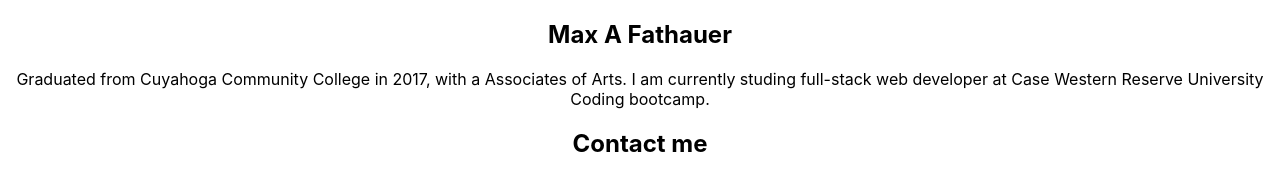
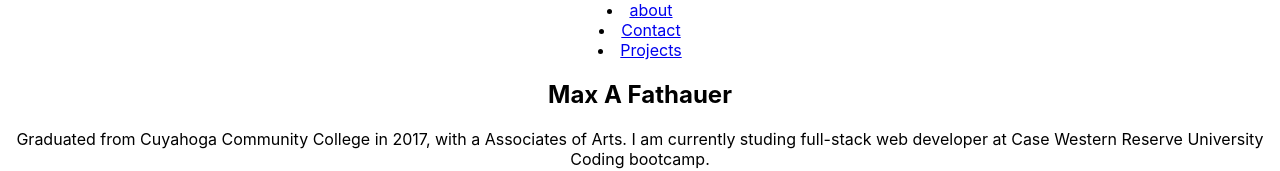
Before and after one commit to MaxAFath/spudy, a React (Create React App) app: page / in a window 1280 px wide. Shown: the top 171 px of the page. Built offline with nearby package versions, Linux system fonts and the light colour scheme.

Commit message:
added to nav section

```diff
--- a/src/components/Nav.js
+++ b/src/components/Nav.js
@@ -1,8 +1,17 @@
 import React, { useState } from "react";
 
 function Nav() {
+    const [about, setAbout] = useState('#about');
+    const [contact, setContact] = useState('#contact');
+    const [projects, setProjects]= useState('#projects');
+
     return (
         <section>
+            <un>
+                <li className="nav"><a href={about}> about</a></li>
+                <li className="nav"><a href={contact}>Contact</a></li>
+                <li className="nav"><a href={projects}>Projects</a></li>
+            </un>
 
         </section>
     );
```
